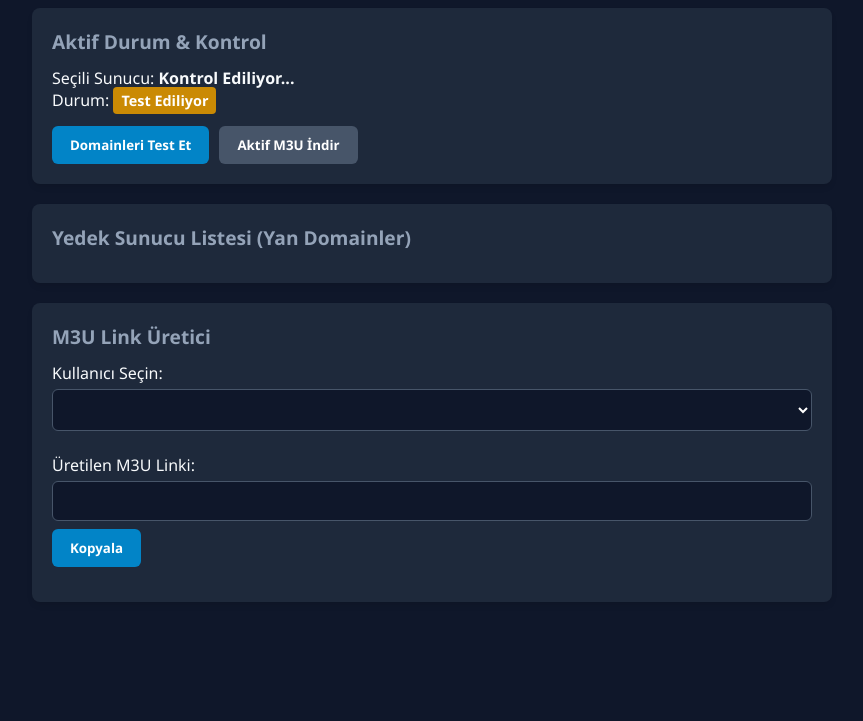
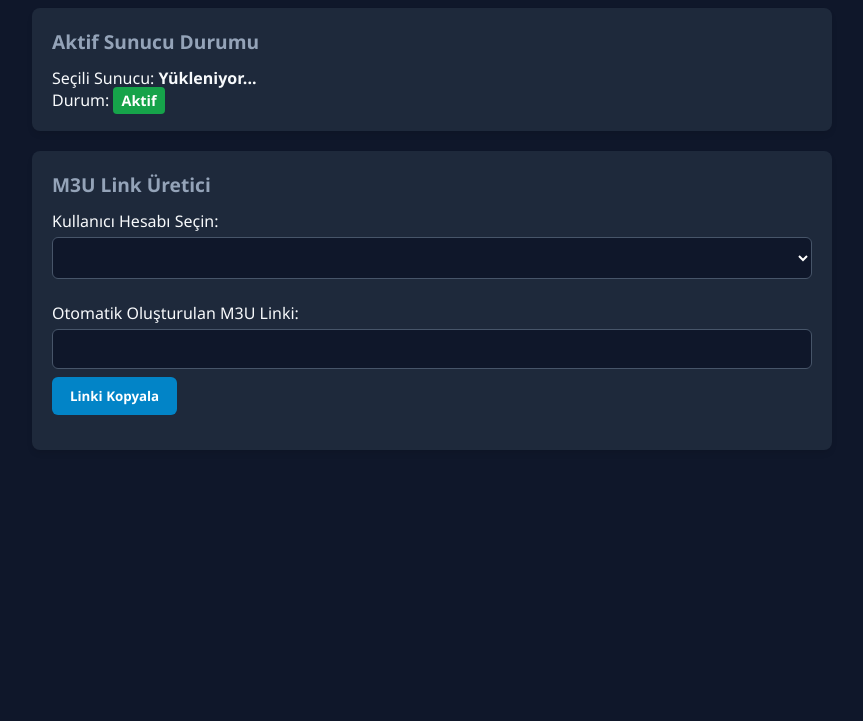
Before and after one commit to johnbravo34/iptv-panel, a plain HTML site: page index.html in a window 1280 px wide. Shown: the part 79-800 px from the top of the page, without its empty margins (208-1071 px from the left). Drawn offline with Linux system fonts and the light colour scheme; a script that the page names is missing.

Commit message:
Update titles and labels in index.html

```diff
--- a/index.html
+++ b/index.html
@@ -3,38 +3,29 @@
 <head>
     <meta charset="UTF-8">
     <meta name="viewport" content="width=device-width, initial-scale=1.0">
-    <title>M3U IPTV Sunucu ve Liste Yönetimi</title>
+    <title>IPTV M3U Bağlantı Paneli</title>
     <link rel="stylesheet" href="css/style.css">
 </head>
 <body>
     <div class="container">
-        <h1>M3U Sunucu Yönetim & Bağlantı Paneli</h1>
+        <h1>IPTV Bağlantı Paneli</h1>
 
         <div class="card">
-            <h2>Aktif Durum & Kontrol</h2>
-            <p>Seçili Sunucu: <strong id="active-domain">Kontrol Ediliyor...</strong></p>
-            <p>Durum: <span id="status-badge" class="badge warning">Test Ediliyor</span></p>
-            <div class="button-group">
-                <button id="btn-check" onclick="checkAllDomains()">Domainleri Test Et</button>
-                <button id="btn-download" onclick="downloadActiveM3u()" disabled>Aktif M3U İndir</button>
-            </div>
-        </div>
-
-        <div class="card">
-            <h2>Yedek Sunucu Listesi (Yan Domainler)</h2>
-            <ul id="domain-list"></ul>
+            <h2>Aktif Sunucu Durumu</h2>
+            <p>Seçili Sunucu: <strong id="active-domain">Yükleniyor...</strong></p>
+            <p>Durum: <span id="status-badge" class="badge success">Aktif</span></p>
         </div>
 
         <div class="card">
             <h2>M3U Link Üretici</h2>
             <div class="form-group">
-                <label for="user-select">Kullanıcı Seçin:</label>
+                <label for="user-select">Kullanıcı Hesabı Seçin:</label>
                 <select id="user-select" onchange="generateUserM3u()"></select>
             </div>
             <div class="form-group">
-                <label for="m3u-output">Üretilen M3U Linki:</label>
+                <label for="m3u-output">Otomatik Oluşturulan M3U Linki:</label>
                 <input type="text" id="m3u-output" readonly>
-                <button onclick="copyLink()">Kopyala</button>
+                <button onclick="copyLink()">Linki Kopyala</button>
             </div>
         </div>
     </div>
```
